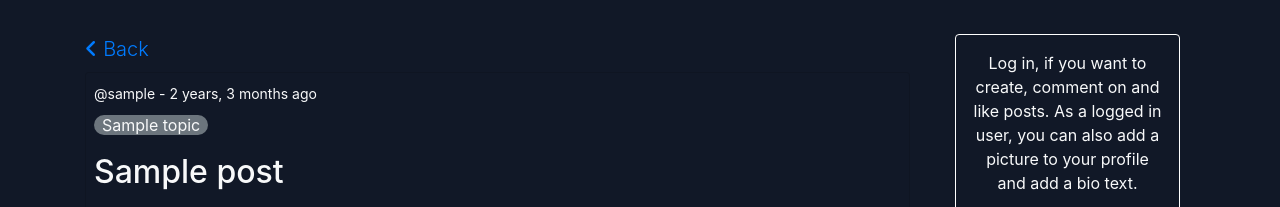
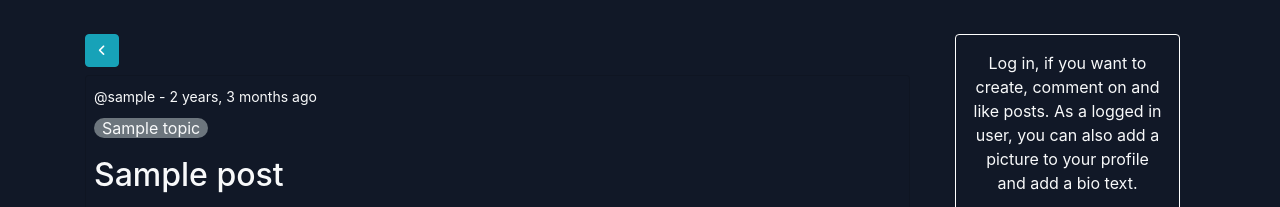
Before and after one commit to TimSchulz1991/msp4-django-8gag, a Django app: page /post_view/1/ in a window 1280 px wide. Shown: the part 70-277 px from the top of the page. Run offline with Django 3.2, Linux system fonts and the light colour scheme; tables that the repository leaves empty hold one stand-in row (values such as "Sample post"); some libraries are stand-ins or nearby versions.

Commit message:
Make the back button on the post view, go back to the previous position on the feed view

```diff
--- a/my8gag/templates/my8gag/post_view.html
+++ b/my8gag/templates/my8gag/post_view.html
@@ -7,7 +7,7 @@
     <!-- Post section -->
     <div class="col-lg-9">
         <div class="mb-2">
-            <a href="{% url 'home' %}" class="lead text-decoration-none"><i class="fa-solid fa-angle-left"></i> Back</a>
+            <button onclick="history.back()" class="btn btn-info btn-profile"><i class="fa-solid fa-angle-left"></i></button>
         </div>
         <!-- Meme section -->
         <div class="card card-feed p-2">
@@ -56,9 +56,6 @@
                 {% else %}
                 <span class="border-white py-1 px-2">{{ comments|length }} comments</span>
                 {% endif %}
-                <!-- <span>
-                    {{ comments|length }}
-                </span> -->
             </div>
         </div>
 
--- a/my8gag/views.py
+++ b/my8gag/views.py
@@ -130,7 +130,7 @@ def deleteUser(request, pk):
 def deleteComment(request, pk):
     comment = Comment.objects.get(id=pk)
     post_id = request.GET.get('post_id')
-    # receiving the post_id from line 25 in post_view.html
+    # receiving the post_id from line 87 in post_view.html
 
     if request.user != comment.author:
         return redirect('home')
```
